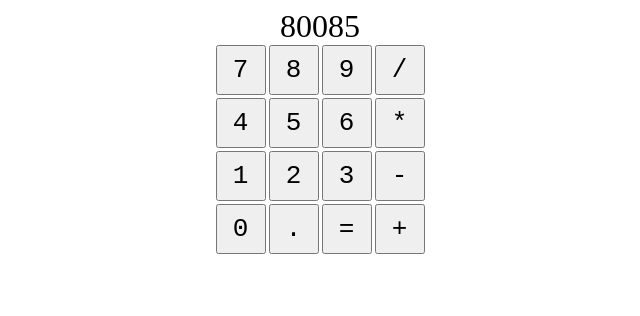
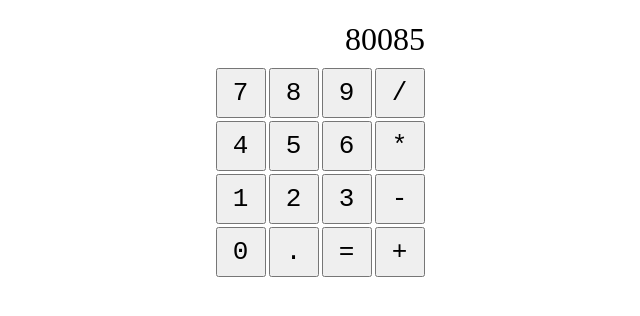
Before and after one commit to hyperpuncher/calculator, a plain HTML site: page index.html in a window 1280 px wide. Shown: the whole page, without its empty margins (320-960 px from the left). Drawn offline with Linux system fonts and the light colour scheme; a web font is replaced by a local one.

Commit message:
Add screen style

```diff
--- a/style.css
+++ b/style.css
@@ -25,8 +25,16 @@ button {
   align-items: center;
 }
 
+.screen {
+  height: 50px;
+  width: 210px;
+  justify-content: flex-end;
+  align-items: flex-end;
+}
+
 .buttons {
   display: grid;
   gap: 3px;
   grid-template-columns: repeat(4, 0fr);
+  margin-top: 10px;
 }
```
